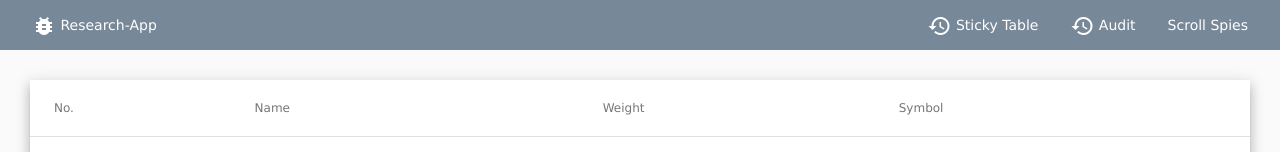
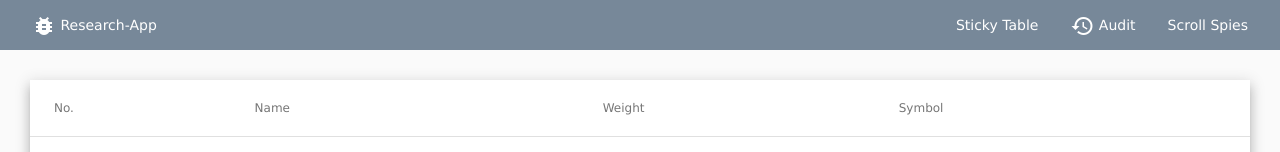
Before and after one commit to shakyamoksha/research-app, an Angular app: page /stickytable in a window 1280 px wide. Shown: the top 152 px of the page. Built offline with nearby package versions, Linux system fonts and the light colour scheme.

Commit message:
redirected to sticky table

```diff
--- a/src/app/dashboard/component/dashboard.component.html
+++ b/src/app/dashboard/component/dashboard.component.html
@@ -36,12 +36,11 @@
 
       <span class="spacer"></span>
 
-      <button mat-button routerLink="/stickytable" matTooltip="Simple">
-        <mat-icon>history</mat-icon>
+      <button mat-button routerLink="/stickytable">
         Sticky Table
       </button>
 
-      <button mat-button routerLink="/audittrail" matTooltip="Simple">
+      <button mat-button routerLink="/audittrail">
         <mat-icon>history</mat-icon>
         Audit
       </button>
--- a/src/app/dashboard/dashboard-routing.module.ts
+++ b/src/app/dashboard/dashboard-routing.module.ts
@@ -6,6 +6,7 @@ import { DashboardComponent } from './component/dashboard.component';
 const routes: Routes = [
   {path: '', component: DashboardComponent, children:
       [
+        {path: '', redirectTo: 'stickytable', pathMatch: 'full' },
         {path: 'advancedscroll',
           loadChildren: () => import('../components/advanced-scrollspy/advanced-scrollspy.module').then(m => m.AdvancedScrollspyModule)},
         {path: 'simplescroll',
```
